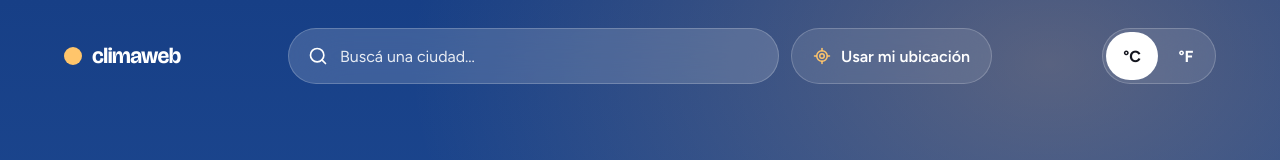
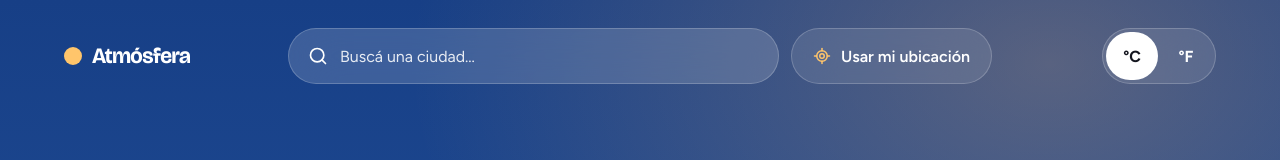
Before and after one commit to tatianadelsoglio/climaweb, a Next.js app: page / in a window 1280 px wide. Shown: the top 160 px of the page. Built offline with nearby package versions, Linux system fonts and the light colour scheme.

Commit message:
feat: nombre Atmósfera

```diff
--- a/src/app/layout.tsx
+++ b/src/app/layout.tsx
@@ -17,8 +17,13 @@ const figtree = Figtree({
 });
 
 export const metadata: Metadata = {
-  title: "Clima",
-  description: "Consultá el clima actual de una ciudad.",
+  title: {
+    default: "Atmósfera",
+    template: "%s · Atmósfera",
+  },
+  applicationName: "Atmósfera",
+  description:
+    "Atmósfera: el clima actual y el pronóstico de 5 días de cualquier ciudad, con un cielo que cambia según la hora local.",
 };
 
 export const viewport: Viewport = {
--- a/src/components/Encabezado.tsx
+++ b/src/components/Encabezado.tsx
@@ -17,7 +17,7 @@ export default function Encabezado({ buscador }: EncabezadoProps) {
       <p className="flex items-center gap-sm py-sm lg:gap-field lg:py-0">
         <span aria-hidden className="size-[14px] rounded-pill bg-accent lg:size-[18px]" />
         <span className="font-display text-subtitle font-bold tracking-[-0.4px] lg:text-stat lg:tracking-[-0.5px]">
-          climaweb
+          Atmósfera
         </span>
       </p>
 
```
